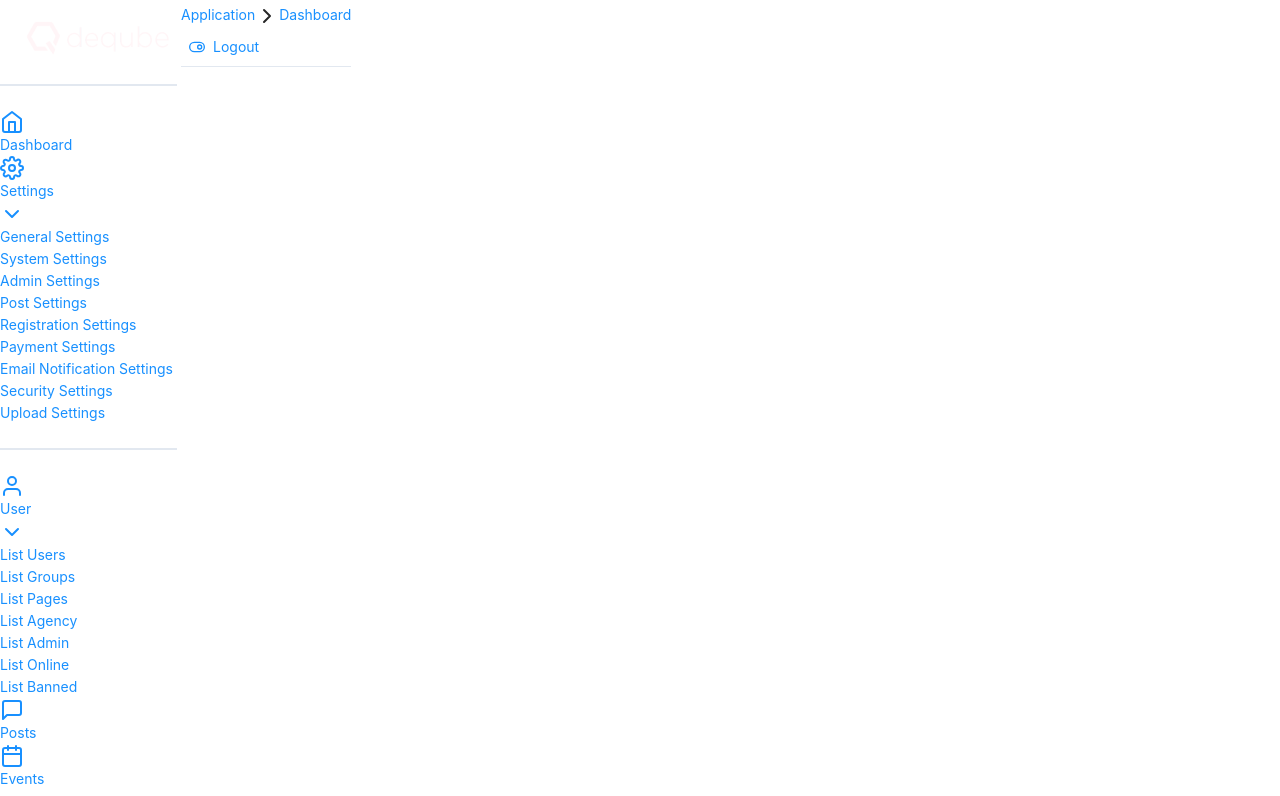
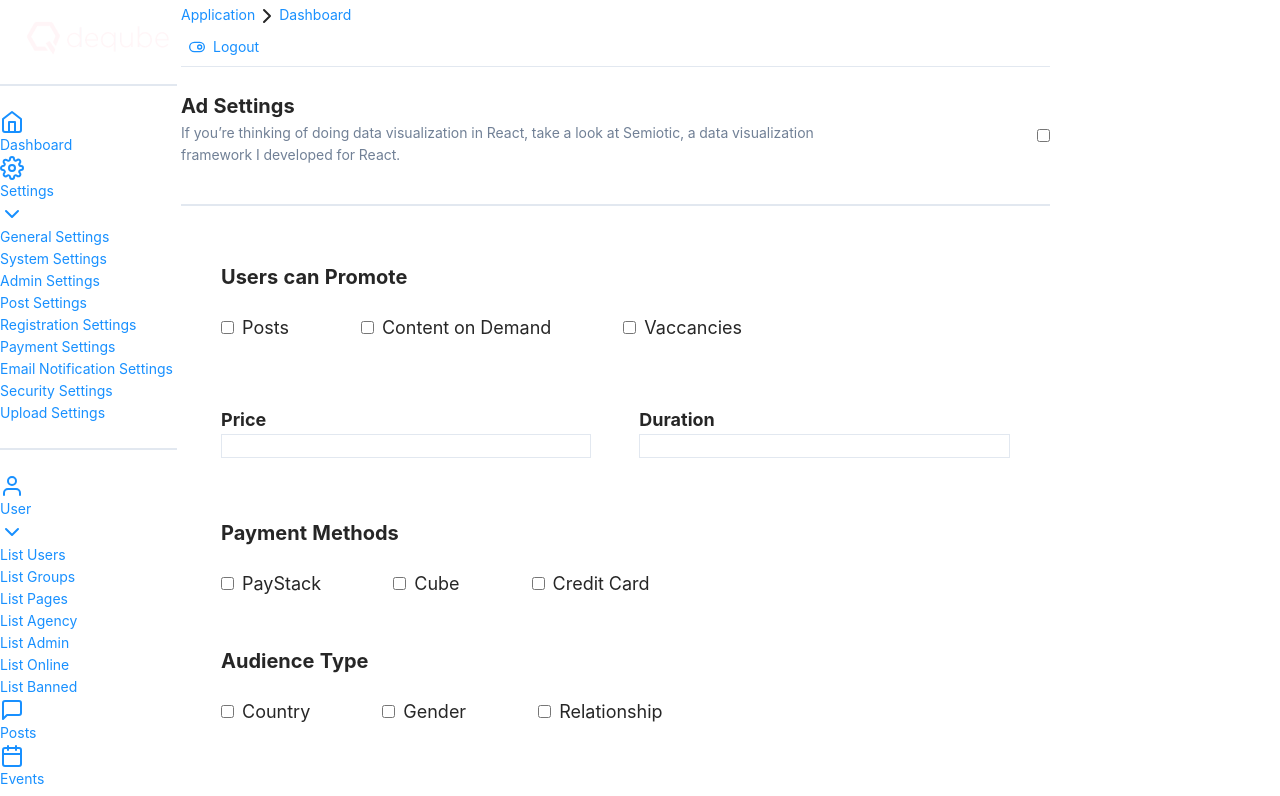
Before and after one commit to AsiwajuDev/deqube-admin, a React (Create React App) app: page /ads-settings in a window 1280 px wide. Shown: the top 796 px of the page. Built offline with nearby package versions, Linux system fonts and the light colour scheme.

Commit message:
AdSettings, CreateSystemAds completed. UserAds to be completed

```diff
--- a/src/constants/constants.js
+++ b/src/constants/constants.js
@@ -13,32 +13,9 @@ export const items = [
         label: "Settings",
         value: "Settings",
         icon: <Icon.Settings />,
-        // children: [
-        //   { label: "item 1.1.1", value: "item1.1.1", icon: "fa-anchor" },
-        //   { label: "item 1.1.2", value: "item1.1.2", icon: "fa-bar-chart" },
-        // ],
       },
-      // { label: "item 1.2", value: "item1.2" },
     ],
   },
-  // {
-  //   label: "item 2",
-  //   value: "item2",
-  //   icon: "fa-automobile",
-  //   children: [
-  //     {
-  //       label: "item 2.1",
-  //       value: "item2.1",
-  //       children: [
-  //         { label: "item 2.1.1", value: "item2.1.1" },
-  //         { label: "item 2.1.2", value: "item2.1.2" },
-  //       ],
-  //     },
-  //     { label: "item 2.2", value: "item2.2" },
-  //   ],
-  // },
-  // { divider: true, label: "Motors", value: "motors-nav" },
-  // { label: "item 3", value: "item3", icon: "fa-beer" },
 ];
 
 export const menuItems = [
@@ -208,7 +185,7 @@ export const menuItems = [
     divider: false,
     subItems: [
       {
-        label: "Ad Settins",
+        label: "Ad Settings",
         isActive: false,
         url: "/ads-settings",
         subItems: [],
--- a/src/pages/RouterPage.js
+++ b/src/pages/RouterPage.js
@@ -1,7 +1,6 @@
 import React from "react";
 import { Switch, Route, Redirect } from "react-router-dom";
 
-import Login from "./login/Login";
 import Dashboard from "./dashboard/Dashboard";
 import {
   GeneralSettings,
@@ -14,6 +13,7 @@ import {
   SystemSettings,
   UploadSettings,
 } from "./settings/Index";
+
 import {
   ListAdmin,
   ListUsers,
@@ -24,10 +24,17 @@ import {
   ListPages,
 } from "./users/Index.js";
 
+import {
+  UserAds,
+  SystemAds,
+  AdSettings,
+  CreateSystemAds,
+} from "./adContent/Index";
+import Posts from "./posts/Posts";
+
 const RouterPage = () => {
   return (
     <div>
-      {/* <Redirect from="/" to="/dashboard" component={Dashboard} /> */}
       <Route path="/dashboard" name="dashboard" component={Dashboard} />
 
       {/* Settings Route */}
@@ -81,6 +88,19 @@ const RouterPage = () => {
       <Route path="/list-online" name="list-online" component={ListOnline} />
       <Route path="/list-page" name="list-page" component={ListPages} />
       <Route path="/list-user" name="list-user" component={ListUsers} />
+
+      {/* Posts */}
+      <Route path="/posts" name="posts" component={Posts} />
+
+      {/*Ads Route  */}
+      <Route path="/ads-settings" name="ads-settings" component={AdSettings} />
+      <Route path="/system-ads" name="system-ads" component={SystemAds} />
+      <Route path="/user-ads" name="user-ads" component={UserAds} />
+      <Route
+        path="/create-system-ads"
+        name="create-system-ads"
+        component={CreateSystemAds}
+      />
     </div>
   );
 };
--- /dev/null
+++ b/src/pages/adContent/AdSettings.js
@@ -0,0 +1,89 @@
+import React from "react";
+
+import ButtonToggleInput from "../../components/buttonToggleInput/ButtonToggleInput";
+import InputField from "../../components/inputField/InputField";
+import Button from "../../components/button/Button";
+
+const AdSettings = () => {
+  return (
+    <div className="mt-6">
+      <ButtonToggleInput
+        className="text-gray-600 w-9/12 text-sm"
+        title="Ad Settings"
+        body="If you’re thinking of doing data visualization in React, take a look at Semiotic, a data visualization framework I developed for React."
+      />
+      <div className="side-nav__devider my-6 border-t-2"></div>
+      <div className="intro-y box py-3 px-10 sm:py-8 mt-5 mb-5">
+        <div className="mb-16">
+          <p className="text-xl font-bold">Users can Promote</p>
+          <div className="flex">
+            <span className="mr-16">
+              <InputField type="checkbox" />
+              <label className="text-lg p-2">Posts</label>
+            </span>
+            <span className="mr-16">
+              <InputField type="checkbox" />
+              <label className="text-lg p-2">Content on Demand</label>
+            </span>
+            <span className="">
+              <InputField type="checkbox" />
+              <label className="text-lg p-2">Vaccancies</label>
+            </span>
+          </div>
+        </div>
+        <div className="mb-12">
+          <div className="grid grid-cols-12 gap-4 row-gap-5 mt-10">
+            <div className="intro-y col-span-12 sm:col-span-6 mb-3 mr-4">
+              <span className="text-lg font-bold">Price</span>
+              <InputField type="text" className="input w-full border flex-1" />
+            </div>
+            <div className="intro-y col-span-12 sm:col-span-6 mb-3 ml-4">
+              <span className="text-lg font-bold">Duration</span>
+              <InputField type="text" className="input w-full border flex-1" />
+            </div>
+          </div>
+        </div>
+        <div className="mb-12">
+          <p className="text-xl font-bold">Payment Methods</p>
+          <div className="flex">
+            <span className="mr-16">
+              <InputField type="checkbox" />
+              <label className="text-lg p-2">PayStack</label>
+            </span>
+            <span className="mr-16">
+              <InputField type="checkbox" />
+              <label className="text-lg p-2">Cube</label>
+            </span>
+            <span className="">
+              <InputField type="checkbox" />
+              <label className="text-lg p-2">Credit Card</label>
+            </span>
+          </div>
+        </div>
+        <div className="mb-12">
+          <p className="text-xl font-bold">Audience Type</p>
+          <div className="flex">
+            <span className="mr-16">
+              <InputField type="checkbox" />
+              <label className="text-lg p-2">Country</label>
+            </span>
+            <span className="mr-16">
+              <InputField type="checkbox" />
+              <label className="text-lg p-2">Gender</label>
+            </span>
+            <span className="">
+              <InputField type="checkbox" />
+              <label className="text-lg p-2">Relationship</label>
+            </span>
+          </div>
+        </div>
+      </div>
+      <Button
+        className="bg-red-700 m-8 text-white font-bold py-2 px-4 rounded"
+        value="Save Changes"
+      />
+    </div>
+  );
+};
+
+export default AdSettings;
--- /dev/null
+++ b/src/pages/adContent/CreateSystemAds.js
@@ -0,0 +1,43 @@
+import React from "react";
+import { Link } from "react-router-dom";
+import * as Icon from "react-feather";
+
+import InputField from "../../components/inputField/InputField";
+import InputTextArea from "../../components/inputTextArea/InputTextArea";
+
+const CreateSystemAds = () => {
+  return (
+    <div>
+      <Link to="/system-ads" className="text-red-700 flex hover:text-red-700">
+        <Icon.ChevronLeft className="text-red-700" />
+        Go Back
+      </Link>
+      <div className="intro-y box py-3 px-10 sm:py-8 mt-2 mb-5">
+        <div className="grid grid-cols-12 gap-4 row-gap-5 mt-10">
+          <div className="intro-y col-span-12 sm:col-span-6 mb-3 mr-4">
+            <span className="text-lg font-bold">Title</span>
+            <InputField type="text" className="input w-full border flex-1" />
+          </div>
+          <div className="intro-y col-span-12 sm:col-span-6 mb-3 ml-4">
+            <span className="text-lg font-bold">Place</span>
+            <InputField type="text" className="input w-full border flex-1" />
+          </div>
+        </div>
+
+        <div className="grid grid-cols-12 gap-4 row-gap-5 mt-3">
+          <div className="intro-y col-span-12 sm:col-span-6 mb-3 mr-4">
+            <span className="text-lg font-bold">HTML</span>
+            <InputTextArea className="input w-full border flex-1 h-32" />
+          </div>
+          <div className="intro-y col-span-12 sm:col-span-6 mb-3 ml-4">
+            <Link className="text-green-500 hover:text-green-500 hover:underline underline">
+              Add more places
+            </Link>
+          </div>
+        </div>
+      </div>
+    </div>
+  );
+};
+
+export default CreateSystemAds;
--- /dev/null
+++ b/src/pages/adContent/Index.js
@@ -0,0 +1,6 @@
+import UserAds from "./UserAds";
+import SystemAds from "./SystemAds";
+import AdSettings from "./AdSettings";
+import CreateSystemAds from "./CreateSystemAds";
+
+export { UserAds, SystemAds, AdSettings, CreateSystemAds };
--- /dev/null
+++ b/src/pages/adContent/SystemAds.js
@@ -0,0 +1,11 @@
+import React from "react";
+
+const SystemAds = () => {
+  return (
+    <div className="intro-y box py-10 px-10 sm:py-16 mt-5">
+      <h1>Ad Settings</h1>
+    </div>
+  );
+};
+
+export default SystemAds;
--- /dev/null
+++ b/src/pages/adContent/UserAds.js
@@ -0,0 +1,16 @@
+import React from "react";
+import Card from "../../components/card/Card";
+
+const UserAds = () => {
+  return (
+    <div class="col-span-12 mt-8">
+      <div class="grid grid-cols-9 gap-6 mt-5">
+        <Card cardTitle="116,000" cardBody="Team" />
+        <Card cardTitle="116,000" cardBody="Male" />
+        <Card cardTitle="116,000" cardBody="Female" />
+      </div>
+    </div>
+  );
+};
+
+export default UserAds;
--- a/src/pages/dashboard/Dashboard.js
+++ b/src/pages/dashboard/Dashboard.js
@@ -5,8 +5,6 @@ import Card from "../../components/card/Card";
 const Dashboard = () => {
   return (
     <div>
-      {/* <div class="grid grid-cols-12 gap-6">
-        <div class="col-span-12 xxl:col-span-9 grid grid-cols-12 gap-6"> */}
       <div class="col-span-12 mt-8">
         <div class="grid grid-cols-9 gap-6 mt-5">
           <Card cardTitle="116,000" cardBody="Team" />
--- /dev/null
+++ b/src/pages/posts/Posts.js
@@ -0,0 +1,11 @@
+import React from "react";
+
+const Posts = () => {
+  return (
+    <div className="intro-y box py-10 px-10 sm:py-16 mt-5">
+      <h1>Posts</h1>
+    </div>
+  );
+};
+
+export default Posts;
```
Also changed, not shown: src/components/inputTextArea/InputTextArea.js (+4 -4 lines).
